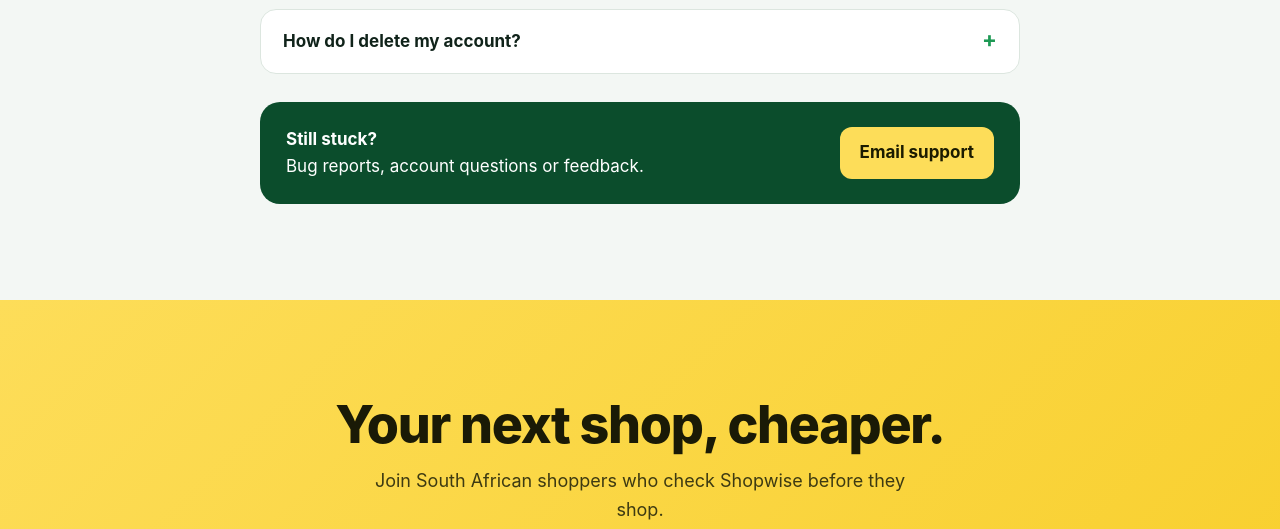
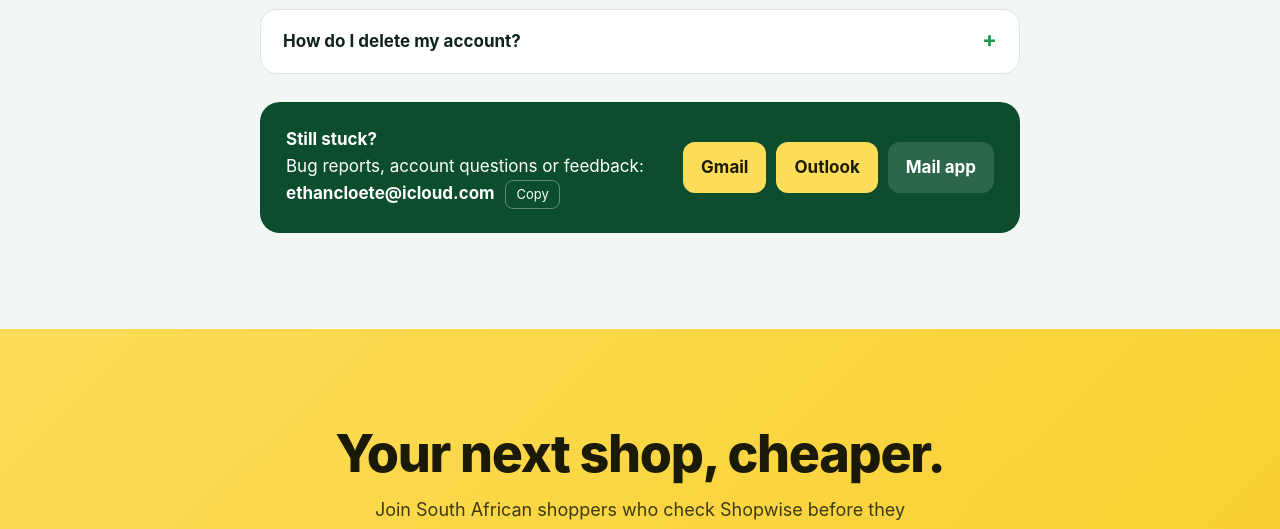
Before and after one commit to EillotBappo/shopwise-legal, a plain HTML site: page index.html in a window 1280 px wide. Shown: the part 6100-6629 px from the top of the page. Drawn offline with Linux system fonts and the light colour scheme.

Commit message:
Support: Gmail, Outlook and copy options, not only mailto
mailto opens the system default mail app (Apple Mail on most Macs), which
people who use webmail never set up. Offer Gmail and Outlook web compose
links, keep mailto as "Mail app", and show the address with a Copy button.

Co-Authored-By: Claude Opus 5.5 <noreply@anthropic.com>

```diff
--- a/index.html
+++ b/index.html
@@ -137,7 +137,11 @@ details[open] summary::after{transform:rotate(45deg)}
 details p{margin:0 0 18px;color:var(--muted)}
 .support-card{max-width:760px;margin:28px auto 0;display:flex;flex-wrap:wrap;align-items:center;justify-content:space-between;gap:16px;
   padding:24px 26px;border-radius:20px;background:var(--g800);color:#fff}
-.support-card a.btn{background:var(--y);color:#1b1b00;text-decoration:none;font-weight:700;padding:12px 20px;border-radius:12px}
+.support-card a.btn{background:var(--y);color:#1b1b00;text-decoration:none;font-weight:700;padding:12px 18px;border-radius:12px}
+.support-card a.btn.alt{background:rgba(255,255,255,.14);color:#fff}
+.mail-opts{display:flex;flex-wrap:wrap;gap:10px}
+.addr{font-weight:650;user-select:all}
+.copy{font:inherit;font-size:13px;margin-left:6px;padding:3px 10px;border-radius:8px;border:1px solid rgba(255,255,255,.35);background:transparent;color:#fff;cursor:pointer}
 
 /* final cta */
 .final{background:linear-gradient(135deg,#FDDD59,#f8cf2c);color:#1a1a06;text-align:center}
@@ -286,8 +290,13 @@ footer p{margin:12px 0 0;max-width:46em}
       <details><summary>Is Shopwise linked to the retailers?</summary><p>No. Shopwise is not affiliated with, endorsed by, or operated by any retailer whose leaflets it shows.</p></details>
       <details><summary>How do I delete my account?</summary><p>In the app, go to <strong>Account Settings → Delete Account</strong>. That removes your account, your lists, your saved leaflets and your loyalty cards. See the <a href="privacy.html">Privacy Policy</a> for details.</p></details>
       <div class="support-card reveal">
-        <div><strong>Still stuck?</strong><br>Bug reports, account questions or feedback.</div>
-        <a class="btn" href="mailto:ethancloete@icloud.com?subject=Shopwise%20support">Email support</a>
+        <div><strong>Still stuck?</strong><br>Bug reports, account questions or feedback:<br>
+          <span class="addr">ethancloete@icloud.com</span> <button class="copy" type="button" data-copy="ethancloete@icloud.com">Copy</button></div>
+        <div class="mail-opts">
+          <a class="btn" href="https://mail.google.com/mail/?view=cm&amp;fs=1&amp;to=ethancloete@icloud.com&amp;su=Shopwise%20support" target="_blank" rel="noopener">Gmail</a>
+          <a class="btn" href="https://outlook.live.com/mail/0/deeplink/compose?to=ethancloete@icloud.com&amp;subject=Shopwise%20support" target="_blank" rel="noopener">Outlook</a>
+          <a class="btn alt" href="mailto:ethancloete@icloud.com?subject=Shopwise%20support">Mail app</a>
+        </div>
       </div>
     </div>
   </div>
@@ -312,7 +321,7 @@ footer p{margin:12px 0 0;max-width:46em}
     <nav aria-label="Footer">
       <a href="privacy.html">Privacy Policy</a>
       <a href="terms.html">Terms of Service</a>
-      <a href="mailto:ethancloete@icloud.com">Contact</a>
+      <a href="#support">Contact</a>
     </nav>
   </div>
 </footer>
@@ -323,6 +332,12 @@ footer p{margin:12px 0 0;max-width:46em}
     if (e.isIntersecting) { e.target.classList.add('in'); io.unobserve(e.target); }
   }), { threshold: 0.12 });
   document.querySelectorAll('.reveal').forEach((el) => io.observe(el));
+  // Copy the support address, for people whose mail isn't Gmail, Outlook or the default app.
+  document.querySelectorAll('[data-copy]').forEach((b) => b.addEventListener('click', async () => {
+    try { await navigator.clipboard.writeText(b.dataset.copy); b.textContent = 'Copied'; }
+    catch { getSelection().selectAllChildren(b.previousElementSibling); b.textContent = 'Press ⌘C'; }
+    setTimeout(() => (b.textContent = 'Copy'), 2000);
+  }));
   // Respect reduced motion: keep the demo on its poster frame.
   if (matchMedia('(prefers-reduced-motion: reduce)').matches) {
     const v = document.querySelector('.hero video'); v.removeAttribute('autoplay'); v.pause();
```
